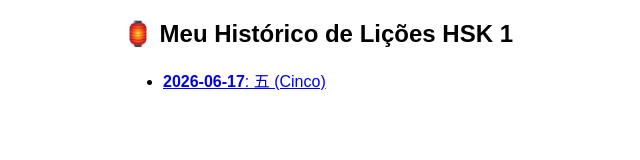
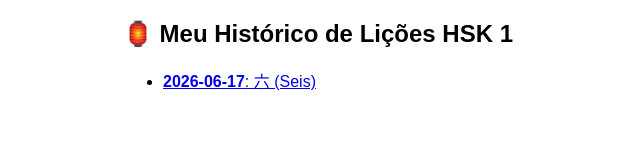
Before and after one commit to adrianoliguori/aulas-mandarim, a plain HTML site: page index.html in a window 1280 px wide. Shown: the full height of the page, 217-857 px from the left. Drawn offline with Linux system fonts and the light colour scheme.

Commit message:
Atualizando índice de lições

```diff
--- a/index.html
+++ b/index.html
@@ -1,2 +1,2 @@
 <!DOCTYPE html><html><head><meta charset="utf-8"><title>Histórico de Mandarim</title><meta name="viewport" content="width=device-width, initial-scale=1"></head><body style="font-family:Arial;max-width:600px;margin:20px auto;padding:0 10px;"><h2>🏮 Meu Histórico de Lições HSK 1</h2><ul id="lista">
-    <li><a href="licoes/2026-06-17.html"><b>2026-06-17</b>: 五 (Cinco)</a></li></ul></body></html>
+    <li><a href="licoes/2026-06-17.html"><b>2026-06-17</b>: 六 (Seis)</a></li></ul></body></html>
```
